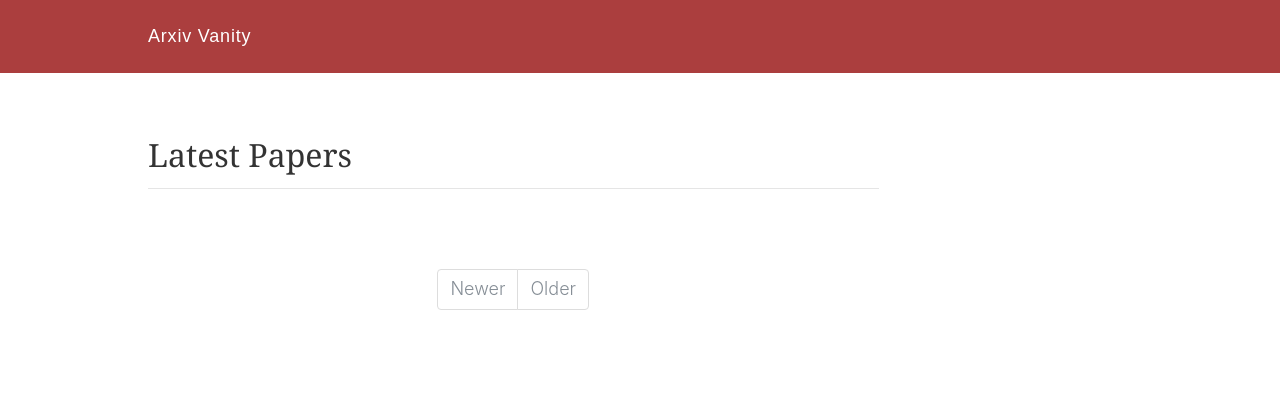
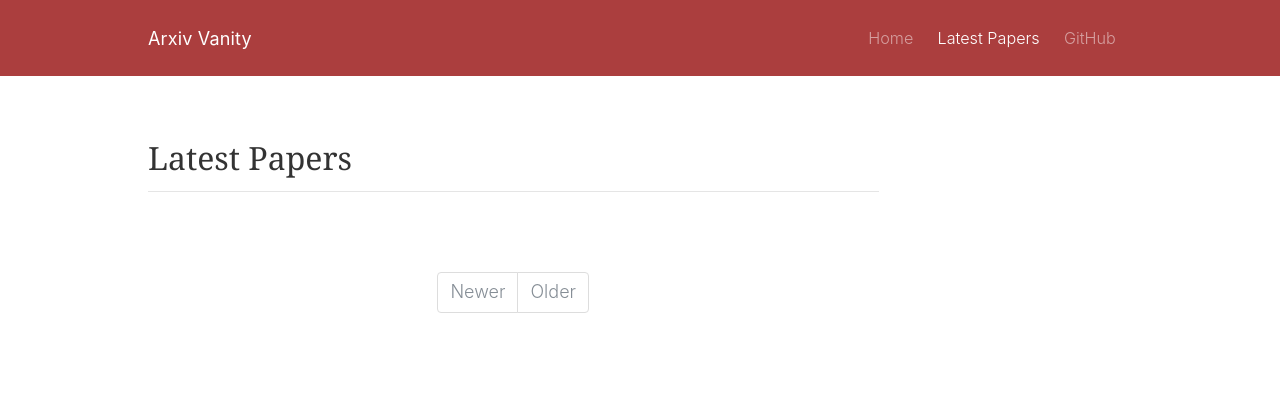
Before and after one commit to arxiv-vanity/arxiv-vanity, a Django app: page /papers/ in a window 1280 px wide. Shown: the top 419 px of the page. Run offline with Django 3.2, Linux system fonts and the light colour scheme; data that the repository does not hold is empty; parts of the project's set-up code (start-up, migrations or seed data) failed here and were passed over; some libraries are stand-ins or nearby versions.

Commit message:
Add navbar links to latest papers and github

```diff
--- a/arxiv_vanity/static/css/main.css
+++ b/arxiv_vanity/static/css/main.css
@@ -77,23 +77,37 @@ form,
   font-family: -apple-system, BlinkMacSystemFont, "Roboto", sans-serif;
 }
 
+.navbar-container {
+  background-color: hsla(0, 59%, 40%, 0.9);
+}
+
 .navbar {
   padding: 1em 0;
-  font-family: sans-serif;
-  background-color: hsla(0, 59%, 40%, 0.9);
 }
 
 .navbar .navbar-brand {
   color: rgba(255, 255, 255, 1.0) !important;
   font-size: 1em;
-  letter-spacing: 0.05rem;
+  letter-spacing: 0.01rem;
+  font-weight: 400;
   margin-right: 0;
   border-bottom: none;
 }
 
 .navbar .navbar-brand:hover {
-  color: rgba(255, 255, 255, 1.0) !important;
   border-bottom: none;
+}
+
+.navbar .nav-link {
+  font-size: 0.9em;
+  border-bottom: 0;
+  color: rgba(255, 255, 255, 0.8);
+}
+
+@media (min-width: 768px) {
+  .navbar .nav-link {
+    padding-right: 1em !important;
+  }
 }
 
 .content {
--- a/arxiv_vanity/templates/base.html
+++ b/arxiv_vanity/templates/base.html
@@ -24,11 +24,36 @@
     {% block extra_head %}{% endblock %}
   </head>
   <body>
-    <nav class="navbar navbar-toggleable-md">
-      <div class="container">
-        <a class="navbar-brand" href="/">Arxiv Vanity</a>
+    {% with request.resolver_match.url_name as url_name %}
+      <div class="navbar-container">
+        <div class="container">
+          <nav class="navbar navbar-expand-md navbar-dark">
+            <a class="navbar-brand" href="/">Arxiv Vanity</a>
+
+            <button class="navbar-toggler" type="button" data-toggle="collapse" data-target="#navbarSupportedContent" aria-controls="navbarSupportedContent" aria-expanded="false" aria-label="Toggle navigation">
+              <span class="navbar-toggler-icon"></span>
+            </button>
+
+            <div class="collapse navbar-collapse" id="navbarSupportedContent">
+              <ul class="navbar-nav mr-auto">
+              </ul>
+              <ul class="navbar-nav">
+                <li class="nav-item">
+                  <a class="nav-link{% if url_name == 'home' %} active{% endif %}" href="{% url 'home' %}">Home</a>
+                </li>
+                <li class="nav-item">
+                  <a class="nav-link{% if url_name == 'paper_list' %} active{% endif %}" href="{% url 'paper_list' %}">Latest Papers</a>
+                </li>
+                <li class="nav-item">
+                  <a class="nav-link" href="https://github.com/arxiv-vanity">GitHub</a>
+                </li>
+              </ul>
+            </div>
+
+          </nav>
+        </div>
       </div>
-    </nav>
+    {% endwith %}
     {% block before_content %}{% endblock %}
     <div class="content">
       {% block content %}(no content){% endblock %}
--- a/arxiv_vanity/urls.py
+++ b/arxiv_vanity/urls.py
@@ -21,8 +21,8 @@ from .feedback.views import submit_feedback
 from .papers.views import HomeView, PaperListView, paper_detail, paper_convert, paper_render_state, render_update_state
 
 urlpatterns = [
-    url(r'^$', HomeView.as_view()),
-    url(r'^papers/$', PaperListView.as_view()),
+    url(r'^$', HomeView.as_view(), name='home'),
+    url(r'^papers/$', PaperListView.as_view(), name='paper_list'),
     url(r'^papers/(?P<arxiv_id>[^/]+)/$', paper_detail, name='paper_detail'),
     url(r'^papers/(?P<arxiv_id>[^/]+)/render-state/$', paper_render_state, name='paper_render_state'),
     url(r'^renders/(?P<pk>\d+)/update-state/$', render_update_state, name='render_update_state'),
```
